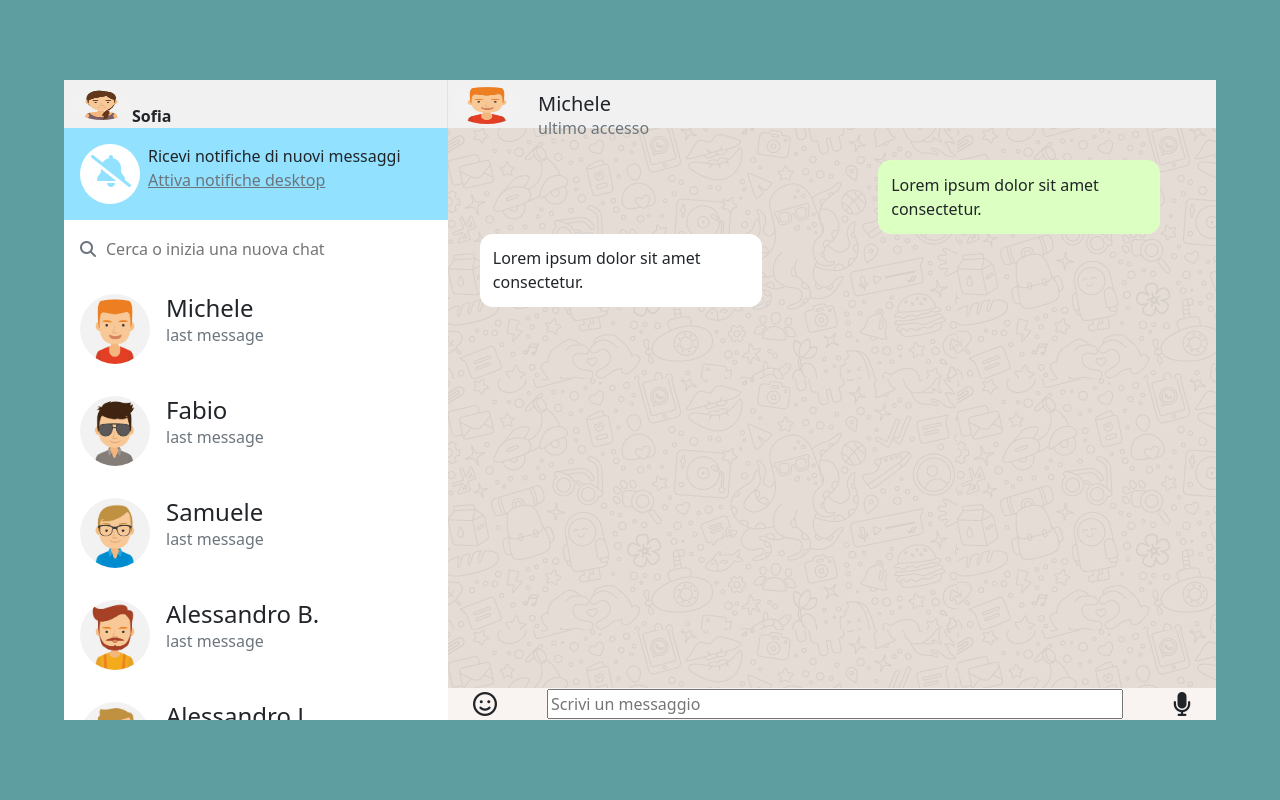
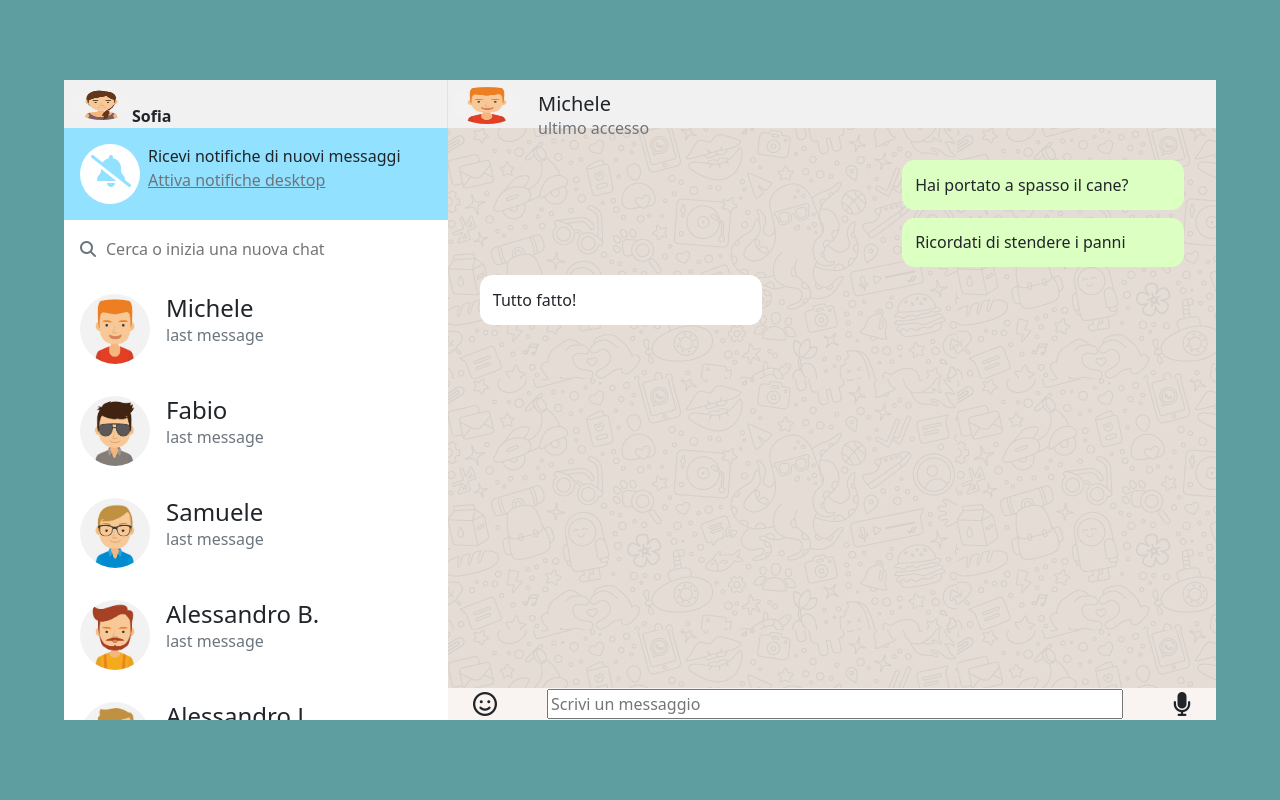
Before and after one commit to LorenzoOgnibene/vue-boolzapp, a plain HTML site: page index.html in a window 1280 px wide. Drawn offline with nearby package versions, Linux system fonts and the light colour scheme.

Commit message:
Milestone 2

```diff
--- a/css/style.css
+++ b/css/style.css
@@ -85,9 +85,18 @@ main{
     font-size: 1.5rem;
 }
 
-.recived-message,
-.user-message{
+
+.message{
     max-width: 40%;
     padding: .8rem;
     border-radius: .8rem;
 }
+
+.sent{
+    background-color: #dcffc2;
+    margin-inline-start: auto;
+}
+
+.received{
+    background-color: white;
+}
--- a/index.html
+++ b/index.html
@@ -60,11 +60,8 @@
                             </div>
                         </div>
                         <div class="chat">
-                            <div class="user-message ms-auto me-4 bg-lime">
-                                <p class="m-0">Lorem ipsum dolor sit amet consectetur.</p>
-                            </div>
-                            <div class="recived-message bg-white">
-                                <p class="m-0">Lorem ipsum dolor sit amet consectetur.</p>
+                            <div class="message mb-2" v-for="element in contacts[activeChatIndex].messages" :class="element.status">
+                                <p class="m-0">{{element.message}}</p>
                             </div>
                         </div>
                         <div class="text-bar bg-cappuccino d-flex align-items-center justify-content-around">
--- a/js/script.js
+++ b/js/script.js
@@ -176,7 +176,7 @@ createApp({
     methods:{
         currentChat(index){
             this.activeChatIndex = index;
-        }
+        },
     }
 
 }).mount('#app')
```
